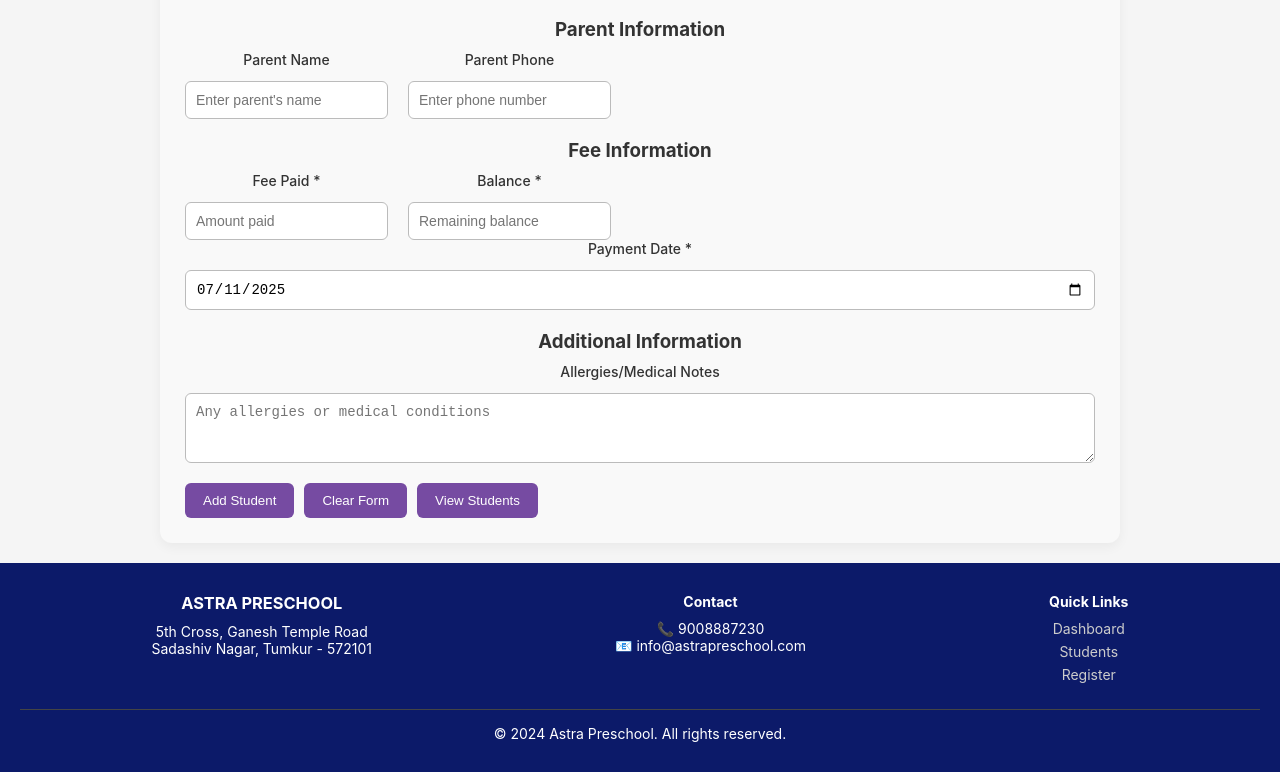
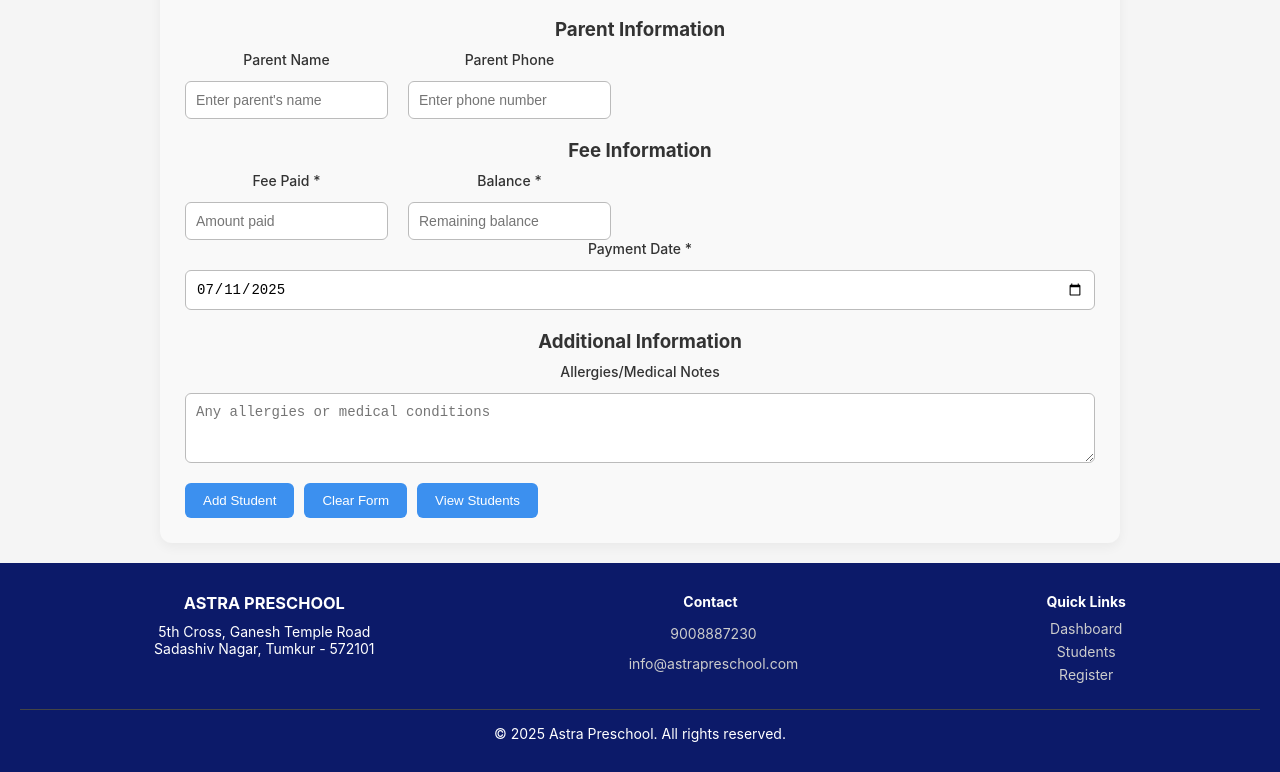
Before and after one commit to HunasimaradAbdulBari/schoolfront, a React (Create React App) app: page /dashboard in a window 1280 px wide. Shown: the part 529-1301 px from the top of the page. Built offline with nearby package versions, Linux system fonts and the light colour scheme; sample sign-in values are in the browser's storage.

Commit message:
addednow updatenew again upadte 7

```diff
--- a/src/components/Layout.js
+++ b/src/components/Layout.js
@@ -72,11 +72,23 @@ const Layout = () => {
             <p>5th Cross, Ganesh Temple Road</p>
             <p>Sadashiv Nagar, Tumkur - 572101</p>
           </div>
+
           <div className="footer-section">
             <h4>Contact</h4>
-            <p>📞 9008887230</p>
-            <p>📧 info@astrapreschool.com</p>
+            <p>
+              <a href="tel:9008887230">
+                <i className="fa fa-phone" style={{ fontSize: '20px', marginRight: '6px' }}></i>
+                9008887230
+              </a>
+            </p>
+            <p>
+              <a href="mailto:info@astrapreschool.com">
+                <i className="fa fa-envelope" style={{ fontSize: '20px', marginRight: '6px' }}></i>
+                info@astrapreschool.com
+              </a>
+            </p>
           </div>
+
           <div className="footer-section">
             <h4>Quick Links</h4>
             <Link to="/register">Dashboard</Link>
@@ -84,8 +96,9 @@ const Layout = () => {
             <Link to="/register">Register</Link>
           </div>
         </div>
+
         <div className="footer-bottom">
-          <p>&copy; 2024 Astra Preschool. All rights reserved.</p>
+          <p>&copy; 2025 Astra Preschool. All rights reserved.</p>
         </div>
       </footer>
     </div>
--- a/src/styles/Dashboard.css
+++ b/src/styles/Dashboard.css
@@ -60,7 +60,7 @@
 .submit-btn,
 .clear-btn,
 .view-btn {
-  background-color: #764ba2;
+  background-color: #3c90ef;
   color: white;
   padding: 10px 18px;
   border: none;
@@ -72,7 +72,7 @@
 .submit-btn:hover,
 .clear-btn:hover,
 .view-btn:hover {
-  background-color: #5a378f;
+  background-color: #3c90ef;
 }
 
 .error-message,
--- a/src/styles/Students.css
+++ b/src/styles/Students.css
@@ -104,7 +104,7 @@
 
 .details-btn:hover,
 .receipt-btn:hover {
-  background-color: #ad8ae3;
+  background-color: #6aafe7;
 }
 
 /* Modal */
@@ -160,7 +160,7 @@
 .close-modal-btn {
   margin-top: 15px;
   padding: 10px;
-  background-color: #764ba2;
+  background-color: #3c90ef;
   color: white;
   border: none;
   border-radius: 6px;
@@ -170,7 +170,7 @@
 
 .download-btn:hover,
 .close-modal-btn:hover {
-  background-color: #5a378f;
+  background-color: rgb(118, 208, 233);
 }
 
 /* Responsive */
```
